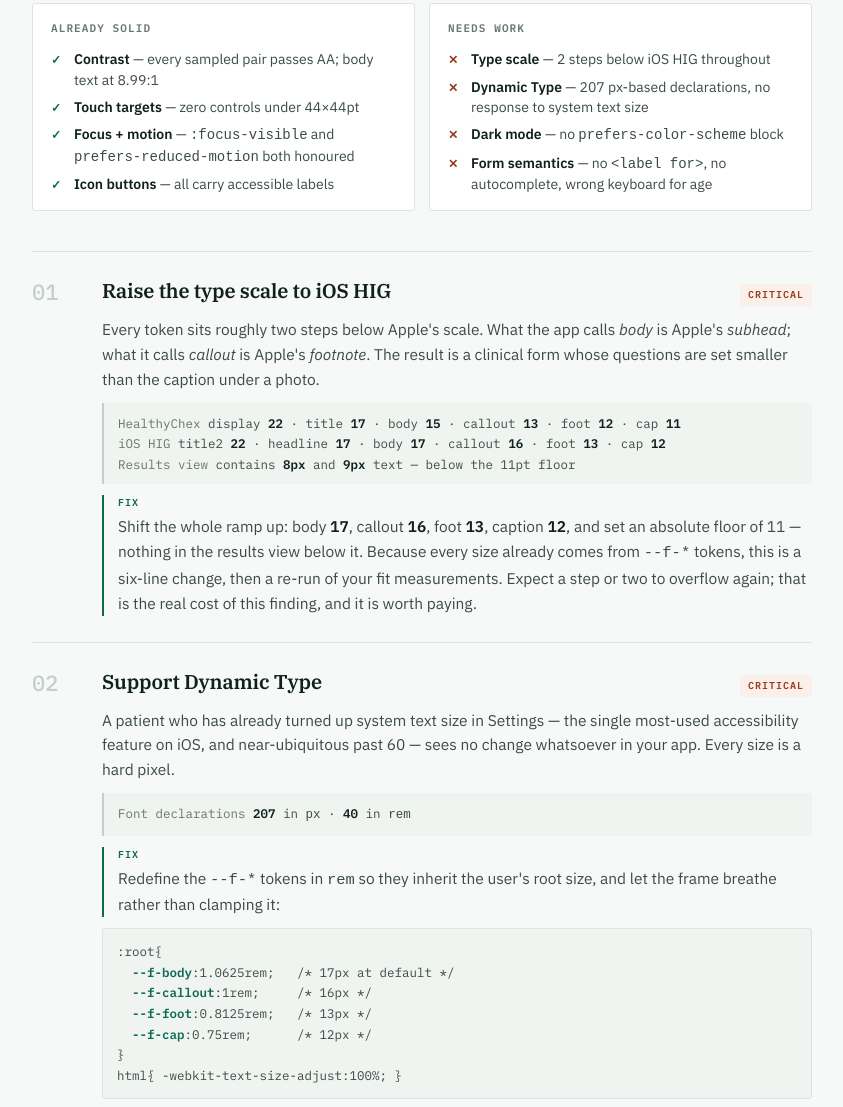
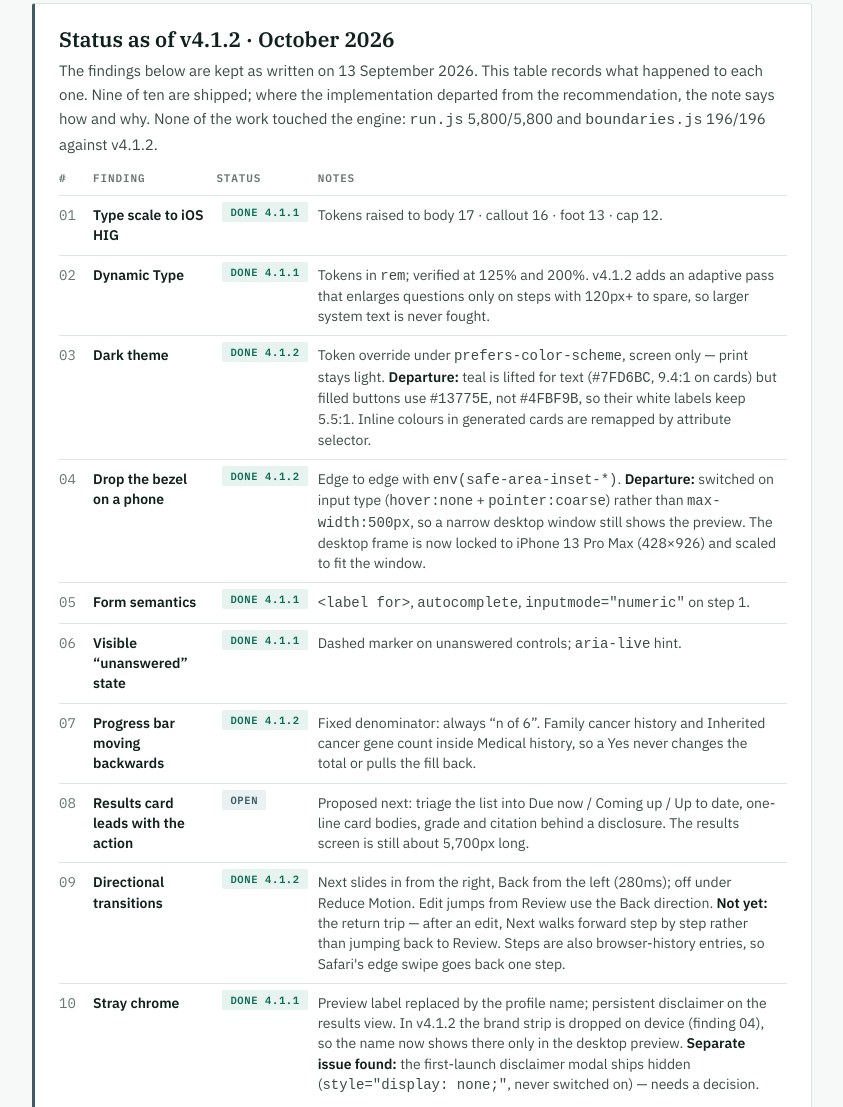
Before and after one commit to LorenzoJapan/HealthyChexApp, a plain HTML site: page docs/HealthyChex_Design_Review_091326.html in a window 1280 px wide. Shown: the part 635-1742 px from the top of the page, without its empty margins (218-1061 px from the left). Drawn offline with Linux system fonts and the light colour scheme.

Commit message:
Add files via upload

```diff
--- a/docs/HealthyChex_Design_Review_091326.html
+++ b/docs/HealthyChex_Design_Review_091326.html
@@ -192,6 +192,21 @@ pre b{color:var(--teal);font-weight:600}
   .rank{font-size:15px;padding-top:0}
   .finding h3{min-width:0;font-size:18.5px}
 }
+
+/* ── Status tracker (added Oct 2026, v4.1.2) ── */
+.st{font-family:'IBM Plex Mono',monospace;font-size:10.5px;font-weight:600;letter-spacing:.06em;text-transform:uppercase;padding:3px 8px;border-radius:2px;margin-left:6px;white-space:nowrap}
+.st.done{background:var(--good-bg);color:var(--good)}
+.st.open{background:var(--slate-bg);color:var(--slate)}
+.status{background:var(--surface);border:1px solid var(--line);border-left:3px solid var(--slate);border-radius:3px;padding:22px 24px}
+.status h2{font-family:'IBM Plex Serif',Georgia,serif;font-size:21px;font-weight:600;line-height:1.3;margin:0 0 6px}
+.status>p{margin:0 0 14px;color:var(--ink-2);font-size:15px}
+.status table{width:100%;border-collapse:collapse;font-size:14px;line-height:1.45}
+.status th{font-family:'IBM Plex Mono',monospace;font-size:11px;font-weight:600;letter-spacing:.08em;text-transform:uppercase;color:var(--ink-3);text-align:left;padding:0 10px 8px 0;border-bottom:1px solid var(--line)}
+.status td{padding:9px 10px 9px 0;border-bottom:1px solid var(--line);vertical-align:top;color:var(--ink-2)}
+.status tr:last-child td{border-bottom:none}
+.status td:first-child{font-family:'IBM Plex Mono',monospace;color:var(--ink-3);width:34px}
+.status td b{color:var(--ink);font-weight:600}
+.status .tw{overflow-x:auto}
 </style>
 
 <div class="wrap">
@@ -200,13 +215,31 @@ pre b{color:var(--teal);font-weight:600}
     <p class="eyebrow">Interface audit · iOS</p>
     <h1>HealthyChex Design Review</h1>
     <p class="standfirst">Ten prioritised changes, ranked by what they cost <em>the person filling in the form</em> — an adult somewhere between 45 and 85, often at a bedside or a kitchen table, answering questions about their own body.</p>
-    <p class="byline"><span>v4.1.1 · Sep 2026</span><span>Measured at 430×932 (Pro Max)</span><span>58 recommendation types</span></p>
+    <p class="byline"><span>v4.1.1 · Sep 2026</span><span>Measured at 430×932 (Pro Max)</span><span>58 recommendation types</span><span>Status updated v4.1.2 · Oct 2026</span></p>
   </header>
 
   <section class="verdict">
     <h2>The engineering is ahead of the interface</h2>
     <p>Contrast, touch targets, focus states and reduced-motion are all handled — that work is genuinely done, and most apps never get there. The recommendation engine is validated at 5,800/5,800. So this review spends no time on fundamentals that already pass.</p>
     <p>The defining problem is <strong>type size</strong>, and it is not a matter of taste. This app begins screening at 45. Presbyopia — the loss of near focus that sends people to reading glasses — also begins around 45 and is effectively universal by 55. <strong>The app's entire user base is the population least able to read 11px text</strong>, and the results screen goes down to 8px. Findings 1 and 2 follow from that single fact and are worth more than the other eight combined.</p>
+  </section>
+
+  <section class="status">
+    <h2>Status as of v4.1.2 · October 2026</h2>
+    <p>The findings below are kept as written on 13 September 2026. This table records what happened to each one. Nine of ten are shipped; where the implementation departed from the recommendation, the note says how and why. None of the work touched the engine: <code>run.js</code> 5,800/5,800 and <code>boundaries.js</code> 196/196 against v4.1.2.</p>
+    <div class="tw"><table>
+      <tr><th>#</th><th>Finding</th><th>Status</th><th>Notes</th></tr>
+      <tr><td>01</td><td><b>Type scale to iOS HIG</b></td><td><span class="st done">Done 4.1.1</span></td><td>Tokens raised to body 17 · callout 16 · foot 13 · cap 12.</td></tr>
+      <tr><td>02</td><td><b>Dynamic Type</b></td><td><span class="st done">Done 4.1.1</span></td><td>Tokens in <code>rem</code>; verified at 125% and 200%. v4.1.2 adds an adaptive pass that enlarges questions only on steps with 120px+ to spare, so larger system text is never fought.</td></tr>
+      <tr><td>03</td><td><b>Dark theme</b></td><td><span class="st done">Done 4.1.2</span></td><td>Token override under <code>prefers-color-scheme</code>, screen only — print stays light. <b>Departure:</b> teal is lifted for text (<code>#7FD6BC</code>, 9.4:1 on cards) but filled buttons use <code>#13775E</code>, not <code>#4FBF9B</code>, so their white labels keep 5.5:1. Inline colours in generated cards are remapped by attribute selector.</td></tr>
+      <tr><td>04</td><td><b>Drop the bezel on a phone</b></td><td><span class="st done">Done 4.1.2</span></td><td>Edge to edge with <code>env(safe-area-inset-*)</code>. <b>Departure:</b> switched on input type (<code>hover:none</code> + <code>pointer:coarse</code>) rather than <code>max-width:500px</code>, so a narrow desktop window still shows the preview. The desktop frame is now locked to iPhone 13 Pro Max (428×926) and scaled to fit the window.</td></tr>
+      <tr><td>05</td><td><b>Form semantics</b></td><td><span class="st done">Done 4.1.1</span></td><td><code>&lt;label for&gt;</code>, <code>autocomplete</code>, <code>inputmode="numeric"</code> on step 1.</td></tr>
+      <tr><td>06</td><td><b>Visible “unanswered” state</b></td><td><span class="st done">Done 4.1.1</span></td><td>Dashed marker on unanswered controls; <code>aria-live</code> hint.</td></tr>
+      <tr><td>07</td><td><b>Progress bar moving backwards</b></td><td><span class="st done">Done 4.1.2</span></td><td>Fixed denominator: always “n of 6”. Family cancer history and Inherited cancer gene count inside Medical history, so a Yes never changes the total or pulls the fill back.</td></tr>
+      <tr><td>08</td><td><b>Results card leads with the action</b></td><td><span class="st open">Open</span></td><td>Proposed next: triage the list into Due now / Coming up / Up to date, one-line card bodies, grade and citation behind a disclosure. The results screen is still about 5,700px long.</td></tr>
+      <tr><td>09</td><td><b>Directional transitions</b></td><td><span class="st done">Done 4.1.2</span></td><td>Next slides in from the right, Back from the left (280ms); off under Reduce Motion. Edit jumps from Review use the Back direction. <b>Not yet:</b> the return trip — after an edit, Next walks forward step by step rather than jumping back to Review. Steps are also browser-history entries, so Safari's edge swipe goes back one step.</td></tr>
+      <tr><td>10</td><td><b>Stray chrome</b></td><td><span class="st done">Done 4.1.1</span></td><td>Preview label replaced by the profile name; persistent disclaimer on the results view. In v4.1.2 the brand strip is dropped on device (finding 04), so the name now shows there only in the desktop preview. <b>Separate issue found:</b> the first-launch disclaimer modal ships hidden (<code>style="display: none;"</code>, never switched on) — needs a decision.</td></tr>
+    </table></div>
   </section>
 
   <section class="strip">
@@ -235,7 +268,7 @@ pre b{color:var(--teal);font-weight:600}
     <article class="finding">
       <div class="rank">01</div>
       <div class="fbody">
-        <div class="fhead"><h3>Raise the type scale to iOS HIG</h3><span class="sev crit">Critical</span></div>
+        <div class="fhead"><h3>Raise the type scale to iOS HIG</h3><span class="sev crit">Critical</span><span class="st done">Done 4.1.1</span></div>
         <p>Every token sits roughly two steps below Apple's scale. What the app calls <em>body</em> is Apple's <em>subhead</em>; what it calls <em>callout</em> is Apple's <em>footnote</em>. The result is a clinical form whose questions are set smaller than the caption under a photo.</p>
         <div class="measured"><span class="lbl">HealthyChex</span> display <b>22</b> · title <b>17</b> · body <b>15</b> · callout <b>13</b> · foot <b>12</b> · cap <b>11</b><br><span class="lbl">iOS HIG   </span> title2 <b>22</b> · headline <b>17</b> · body <b>17</b> · callout <b>16</b> · foot <b>13</b> · cap <b>12</b><br><span class="lbl">Results view</span> contains <b>8px</b> and <b>9px</b> text — below the 11pt floor</div>
         <p class="fix">Shift the whole ramp up: body <strong>17</strong>, callout <strong>16</strong>, foot <strong>13</strong>, caption <strong>12</strong>, and set an absolute floor of 11 — nothing in the results view below it. Because every size already comes from <code>--f-*</code> tokens, this is a six-line change, then a re-run of your fit measurements. Expect a step or two to overflow again; that is the real cost of this finding, and it is worth paying.</p>
@@ -245,7 +278,7 @@ pre b{color:var(--teal);font-weight:600}
     <article class="finding">
       <div class="rank">02</div>
       <div class="fbody">
-        <div class="fhead"><h3>Support Dynamic Type</h3><span class="sev crit">Critical</span></div>
+        <div class="fhead"><h3>Support Dynamic Type</h3><span class="sev crit">Critical</span><span class="st done">Done 4.1.1</span></div>
         <p>A patient who has already turned up system text size in Settings — the single most-used accessibility feature on iOS, and near-ubiquitous past 60 — sees no change whatsoever in your app. Every size is a hard pixel.</p>
         <div class="measured"><span class="lbl">Font declarations</span> <b>207</b> in <code>px</code> · <b>40</b> in <code>rem</code></div>
         <p class="fix">Redefine the <code>--f-*</code> tokens in <code>rem</code> so they inherit the user's root size, and let the frame breathe rather than clamping it:</p>
@@ -263,7 +296,7 @@ html{ -webkit-text-size-adjust:100%; }</pre>
     <article class="finding">
       <div class="rank">03</div>
       <div class="fbody">
-        <div class="fhead"><h3>Ship a dark theme</h3><span class="sev high">High</span></div>
+        <div class="fhead"><h3>Ship a dark theme</h3><span class="sev high">High</span><span class="st done">Done 4.1.2</span></div>
         <p>There is no <code>prefers-color-scheme</code> block anywhere in the file. A hospitalist checking something at 3am, or any patient whose phone is in dark mode all day, gets a full-brightness white sheet. The groundwork is already laid — the design tokens exist and the page ground is already a deep green-black.</p>
         <p class="fix">Add a token-only dark block. Do not invert: keep the teal accent readable by lifting it (<code>#0C6B54</code> → roughly <code>#4FBF9B</code>) and let the card surfaces sit just above the ground rather than pure black. Roughly 20 token overrides, no component changes.</p>
       </div>
@@ -272,7 +305,7 @@ html{ -webkit-text-size-adjust:100%; }</pre>
     <article class="finding">
       <div class="rank">04</div>
       <div class="fbody">
-        <div class="fhead"><h3>Drop the phone bezel on a phone</h3><span class="sev high">High</span></div>
+        <div class="fhead"><h3>Drop the phone bezel on a phone</h3><span class="sev high">High</span><span class="st done">Done 4.1.2</span></div>
         <p>The simulated iPhone frame is lovely on a desktop preview and slightly absurd on an actual iPhone — a phone drawn inside a phone. It costs a rounded mask that clips content near the corners, plus vertical space you have spent this whole session fighting to reclaim.</p>
         <p class="fix">Keep the bezel as a desktop affordance only, and go edge-to-edge on device:</p>
         <pre>@media (max-width:500px){
@@ -287,7 +320,7 @@ html{ -webkit-text-size-adjust:100%; }</pre>
     <article class="finding">
       <div class="rank">05</div>
       <div class="fbody">
-        <div class="fhead"><h3>Fix the form semantics</h3><span class="sev high">High</span></div>
+        <div class="fhead"><h3>Fix the form semantics</h3><span class="sev high">High</span><span class="st done">Done 4.1.1</span></div>
         <p>Three separate problems in the first step. Age is <code>type="number"</code> with no <code>inputmode</code>, so iOS offers the full keyboard instead of a number pad. The name fields have no <code>autocomplete</code>, so nothing autofills. And none of the three has a real <code>&lt;label for&gt;</code> — the visible text is a <code>&lt;span&gt;</code>, so VoiceOver announces only the placeholder, which disappears the moment typing starts.</p>
         <div class="measured"><span class="lbl">#ag</span> type=number · inputmode <b>none</b> · label <b>none</b><br><span class="lbl">#fn/#ln</span> autocomplete <b>none</b> · label <b>none</b></div>
         <p class="fix">Use real labels tied by <code>for</code>, add <code>autocomplete="given-name"</code> / <code>"family-name"</code>, and give age <code>inputmode="numeric"</code>. Worth noting your smoking fields already do this correctly — <code>inputmode="numeric"</code> and a proper label — so the pattern exists in the file; it just needs applying to step 1.</p>
@@ -297,7 +330,7 @@ html{ -webkit-text-size-adjust:100%; }</pre>
     <article class="finding">
       <div class="rank">06</div>
       <div class="fbody">
-        <div class="fhead"><h3>Give "unanswered" a visible state</h3><span class="sev high">High</span></div>
+        <div class="fhead"><h3>Give "unanswered" a visible state</h3><span class="sev high">High</span><span class="st done">Done 4.1.1</span></div>
         <p>Now that nothing is pre-selected — the right call — an unanswered question and a question the person deliberately skipped past look identical. The only signal is the footer hint, which names what is missing but doesn't point at it. On a step with three questions, the person has to map a list of names back onto rows.</p>
         <p class="fix">Mark the row itself. A 2px dashed left rail in your rust tint on any <code>.irow</code> whose value is still empty, cleared the moment it's answered, turns the hint into a confirmation rather than a lookup. Pair it with <code>aria-live="polite"</code> on the hint so VoiceOver announces what remains as it changes.</p>
       </div>
@@ -306,7 +339,7 @@ html{ -webkit-text-size-adjust:100%; }</pre>
     <article class="finding">
       <div class="rank">07</div>
       <div class="fbody">
-        <div class="fhead"><h3>Stop the progress bar moving backwards</h3><span class="sev med">Medium</span></div>
+        <div class="fhead"><h3>Stop the progress bar moving backwards</h3><span class="sev med">Medium</span><span class="st done">Done 4.1.2</span></div>
         <p>The denominator changes mid-flow. Answering "Yes" to family cancer history takes the count from 6 steps to 7, and Yes to genetic syndrome takes it to 8 — so the bar can visibly retreat as a reward for giving more information. The count is honest, but the <em>fill</em> reads as lost ground.</p>
         <p class="fix">Two clean options. Either keep the proportional fill and compute the denominator from the maximum possible path so it only ever shrinks the remaining distance, or drop the proportional fill on this screen and show discrete pips — one per step — which handles a changing count without implying regression.</p>
       </div>
@@ -315,7 +348,7 @@ html{ -webkit-text-size-adjust:100%; }</pre>
     <article class="finding">
       <div class="rank">08</div>
       <div class="fbody">
-        <div class="fhead"><h3>Let the results card lead with the action</h3><span class="sev med">Medium</span></div>
+        <div class="fhead"><h3>Let the results card lead with the action</h3><span class="sev med">Medium</span><span class="st open">Open</span></div>
         <p>Each recommendation currently carries the guideline body, a grade badge, a frequency pill, a status control and a reference superscript at near-equal weight, much of it at 8–9px. The one thing the person came for — <em>what do I do, and when</em> — competes with its own provenance.</p>
         <p class="fix">Set a clear primary line per card (the action and the interval, at body size), keep the status control prominent because it's the interactive part, and demote the grade badge and citation into a tap-to-expand row. You already have the disclosure pattern working in the grade popovers — reuse it. The evidence stays one tap away, which is the right distance for a patient and no real cost to a clinician.</p>
       </div>
@@ -324,7 +357,7 @@ html{ -webkit-text-size-adjust:100%; }</pre>
     <article class="finding">
       <div class="rank">09</div>
       <div class="fbody">
-        <div class="fhead"><h3>Make step transitions directional</h3><span class="sev med">Medium</span></div>
+        <div class="fhead"><h3>Make step transitions directional</h3><span class="sev med">Medium</span><span class="st done">Done 4.1.2</span></div>
         <p>Forward and back currently use the same fade, so the interface gives no spatial feedback about which way the person moved. Across eight steps plus edit-jumps from the review screen, that's the difference between a flow someone holds a mental model of and one they merely endure.</p>
         <p class="fix">Slide the incoming step in from the right on Next and from the left on Back, ~200ms, with the existing <code>prefers-reduced-motion</code> guard already in the file collapsing it to a plain swap. An edit jump from the review screen should use the Back direction, then return forward — that's what makes "go fix that one answer" feel like a round trip rather than a detour.</p>
       </div>
@@ -333,7 +366,7 @@ html{ -webkit-text-size-adjust:100%; }</pre>
     <article class="finding">
       <div class="rank">10</div>
       <div class="fbody">
-        <div class="fhead"><h3>Clean up two pieces of stray chrome</h3><span class="sev med">Medium</span></div>
+        <div class="fhead"><h3>Clean up two pieces of stray chrome</h3><span class="sev med">Medium</span><span class="st done">Done 4.1.1</span></div>
         <p>The brand bar reads <strong>"iPhone 17 preview"</strong> — developer scaffolding sitting in the most prominent horizontal strip on the screen, telling the person nothing about their own health. And the medical disclaimer now appears only on the review step, which I moved there to buy vertical space; for a tool that generates clinical recommendations, that trade deserves your explicit sign-off rather than mine.</p>
         <p class="fix">Replace the preview label with the active profile name — it's the one piece of context that earns that position in a multi-profile app — or drop the strip entirely on device. For the disclaimer, consider a persistent one-line footnote in the results view, where recommendations are actually read, rather than only on the screen before they're generated.</p>
       </div>
```
